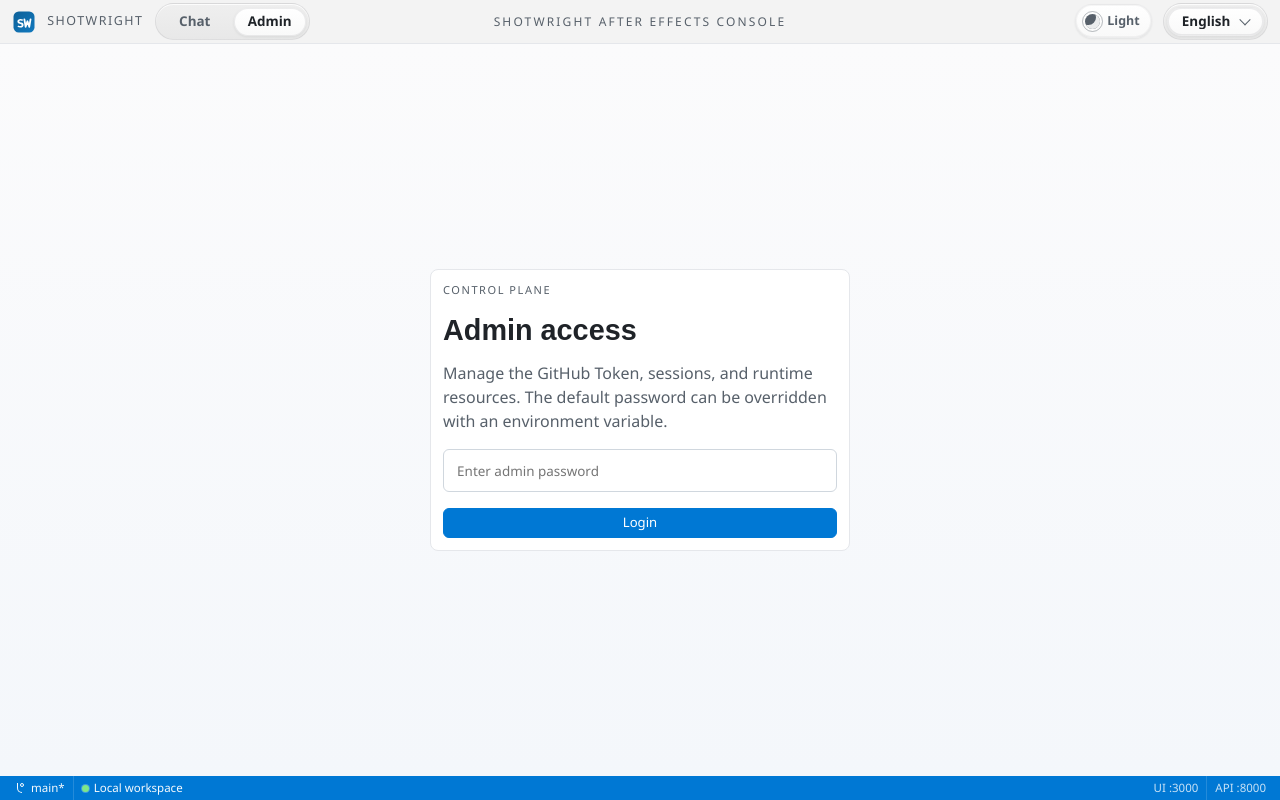
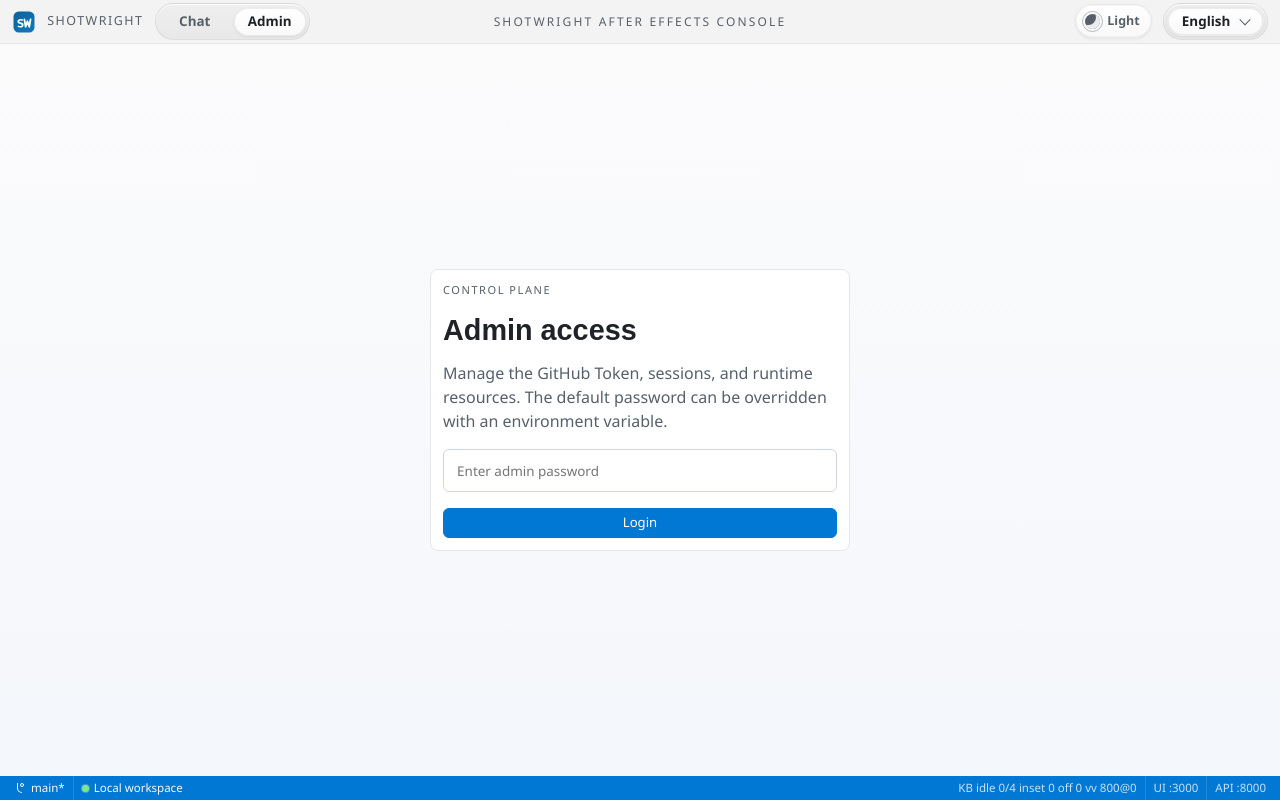
Before and after one commit to machinepulse-ai/shotwright, a React app in the folder src/frontend/: page /admin in a window 1280 px wide. Built offline with nearby package versions, Linux system fonts and the light colour scheme.

Commit message:
Add mobile keyboard diagnostics

```diff
--- a/src/frontend/src/App.tsx
+++ b/src/frontend/src/App.tsx
@@ -8,7 +8,7 @@ const MOBILE_DRAWER_QUERY = "(max-width: 820px)";
 const NARROW_CONTEXT_QUERY = "(max-width: 1100px)";
 const KEYBOARD_INSET_THRESHOLD = 80;
 const MAX_KEYBOARD_INSET_RATIO = 0.52;
-const KEYBOARD_STABLE_FRAME_COUNT = 12;
+const KEYBOARD_STABLE_FRAME_COUNT = 4;
 const THEME_STORAGE_KEY = "shotwright_theme";
 
 type ColorTheme = "light" | "dark";
@@ -16,6 +16,29 @@ type VisualKeyboardState = {
   keyboardInset: number;
   composerBottom: number;
   fixedOffsetY: number;
+};
+type KeyboardDiagnostic = {
+  stableFrames: number;
+  thresholdFrames: number;
+  keyboardInset: number;
+  composerBottom: number;
+  fixedOffsetY: number;
+  visualHeight: number;
+  visualOffsetTop: number;
+  innerHeight: number;
+  open: boolean;
+};
+
+const EMPTY_KEYBOARD_DIAGNOSTIC: KeyboardDiagnostic = {
+  stableFrames: 0,
+  thresholdFrames: KEYBOARD_STABLE_FRAME_COUNT,
+  keyboardInset: 0,
+  composerBottom: 0,
+  fixedOffsetY: 0,
+  visualHeight: 0,
+  visualOffsetTop: 0,
+  innerHeight: 0,
+  open: false,
 };
 
 function mediaQueryMatches(query: string) {
@@ -80,6 +103,31 @@ function getVisualKeyboardState(layoutViewportHeight: number): VisualKeyboardSta
   };
 }
 
+function getVisualKeyboardDiagnostic(state: VisualKeyboardState, stableFrames: number): KeyboardDiagnostic {
+  const visualViewport = window.visualViewport;
+  return {
+    stableFrames,
+    thresholdFrames: KEYBOARD_STABLE_FRAME_COUNT,
+    keyboardInset: state.keyboardInset,
+    composerBottom: state.composerBottom,
+    fixedOffsetY: state.fixedOffsetY,
+    visualHeight: Math.round(visualViewport?.height ?? window.innerHeight ?? 0),
+    visualOffsetTop: Math.round(visualViewport?.offsetTop ?? 0),
+    innerHeight: Math.round(window.innerHeight || document.documentElement.clientHeight || 0),
+    open: state.keyboardInset > 0,
+  };
+}
+
+function formatKeyboardDiagnostic(diagnostic: KeyboardDiagnostic) {
+  return [
+    `KB ${diagnostic.open ? "open" : "idle"}`,
+    `${diagnostic.stableFrames}/${diagnostic.thresholdFrames}`,
+    `inset ${diagnostic.keyboardInset}`,
+    `off ${diagnostic.fixedOffsetY}`,
+    `vv ${diagnostic.visualHeight}@${diagnostic.visualOffsetTop}`,
+  ].join(" ");
+}
+
 function WorkbenchApp() {
   const location = useLocation();
   const { locale, setLocale, copy } = useI18n();
@@ -88,6 +136,7 @@ function WorkbenchApp() {
   const [isSessionSidebarCollapsed, setIsSessionSidebarCollapsed] = useState(() => mediaQueryMatches(MOBILE_DRAWER_QUERY));
   const [isContextSidebarCollapsed, setIsContextSidebarCollapsed] = useState(() => mediaQueryMatches(NARROW_CONTEXT_QUERY));
   const [colorTheme, setColorTheme] = useState<ColorTheme>(() => getInitialColorTheme());
+  const [keyboardDiagnostic, setKeyboardDiagnostic] = useState<KeyboardDiagnostic>(EMPTY_KEYBOARD_DIAGNOSTIC);
   const isAdminSection = location.pathname.startsWith("/admin");
   const showWorkbenchControls = !isAdminSection;
 
@@ -116,6 +165,7 @@ function WorkbenchApp() {
       root.style.setProperty("--app-keyboard-composer-bottom", `${keyboardState.composerBottom}px`);
       root.style.setProperty("--app-keyboard-fixed-offset-y", `${keyboardState.fixedOffsetY}px`);
       root.classList.toggle("is-visual-keyboard-open", keyboardState.keyboardInset > 0);
+      setKeyboardDiagnostic(getVisualKeyboardDiagnostic(keyboardState, stableKeyboardFrames));
     };
 
     const resetKeyboardSettle = () => {
@@ -158,6 +208,7 @@ function WorkbenchApp() {
       }
 
       if (stableKeyboardFrames < KEYBOARD_STABLE_FRAME_COUNT) {
+        setKeyboardDiagnostic(getVisualKeyboardDiagnostic({ ...keyboardState, keyboardInset: 0, composerBottom: 0, fixedOffsetY: 0 }, stableKeyboardFrames));
         frameId = window.requestAnimationFrame(runVisualViewportSync);
         return;
       }
@@ -357,6 +408,9 @@ function WorkbenchApp() {
           </span>
         </div>
         <div className="statusbar-group statusbar-group-right">
+          <span className="statusbar-item statusbar-item-subtle statusbar-keyboard-diagnostic" data-testid="keyboard-diagnostic" title={JSON.stringify(keyboardDiagnostic)}>
+            {formatKeyboardDiagnostic(keyboardDiagnostic)}
+          </span>
           <span className="statusbar-item statusbar-item-subtle">{copy.app.uiEndpoint}</span>
           <span className="statusbar-item statusbar-item-subtle">{copy.app.apiEndpoint}</span>
         </div>
--- a/src/frontend/src/styles/global.css
+++ b/src/frontend/src/styles/global.css
@@ -679,6 +679,11 @@ textarea {
   color: rgba(255, 255, 255, 0.78);
 }
 
+.statusbar-keyboard-diagnostic {
+  max-width: min(360px, 34vw);
+  font-variant-numeric: tabular-nums;
+}
+
 .statusbar-icon {
   position: relative;
   width: 12px;
```
